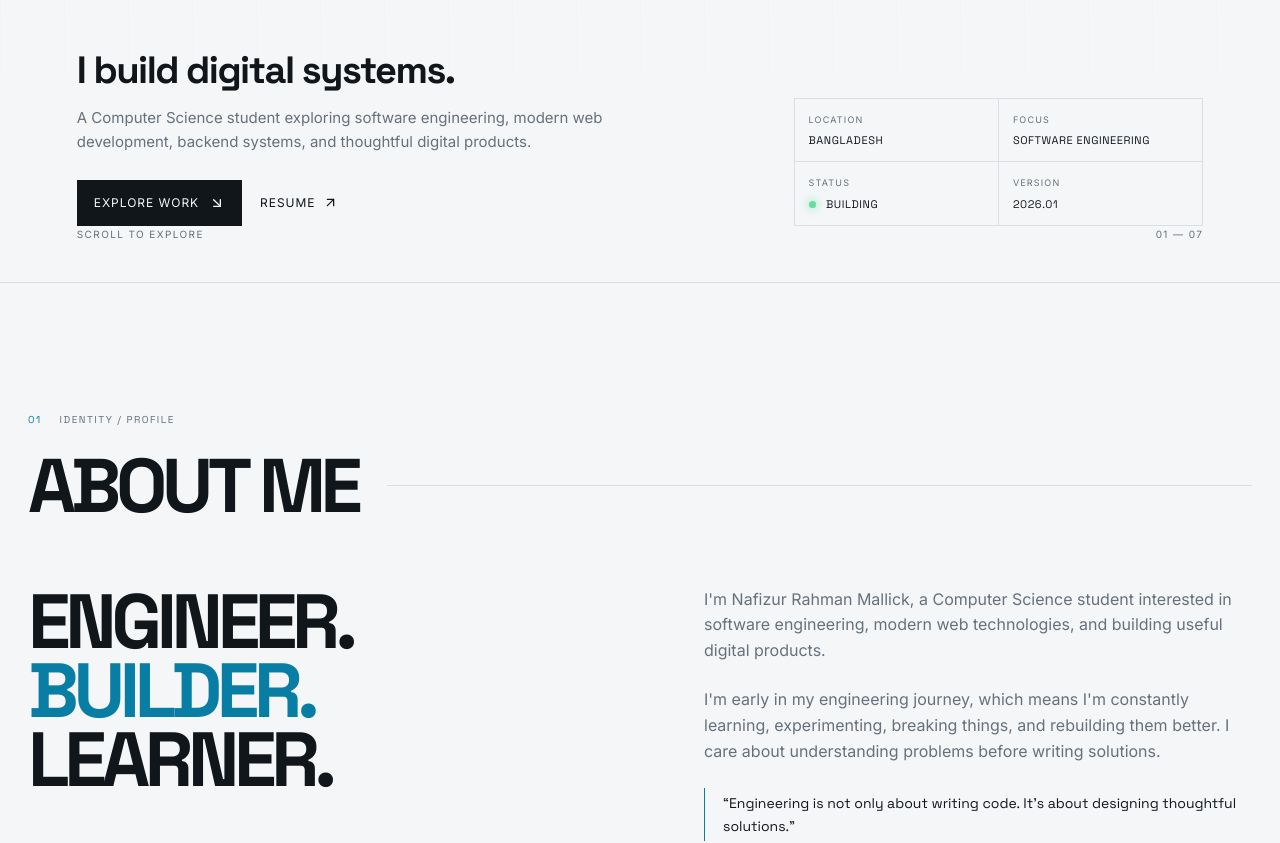
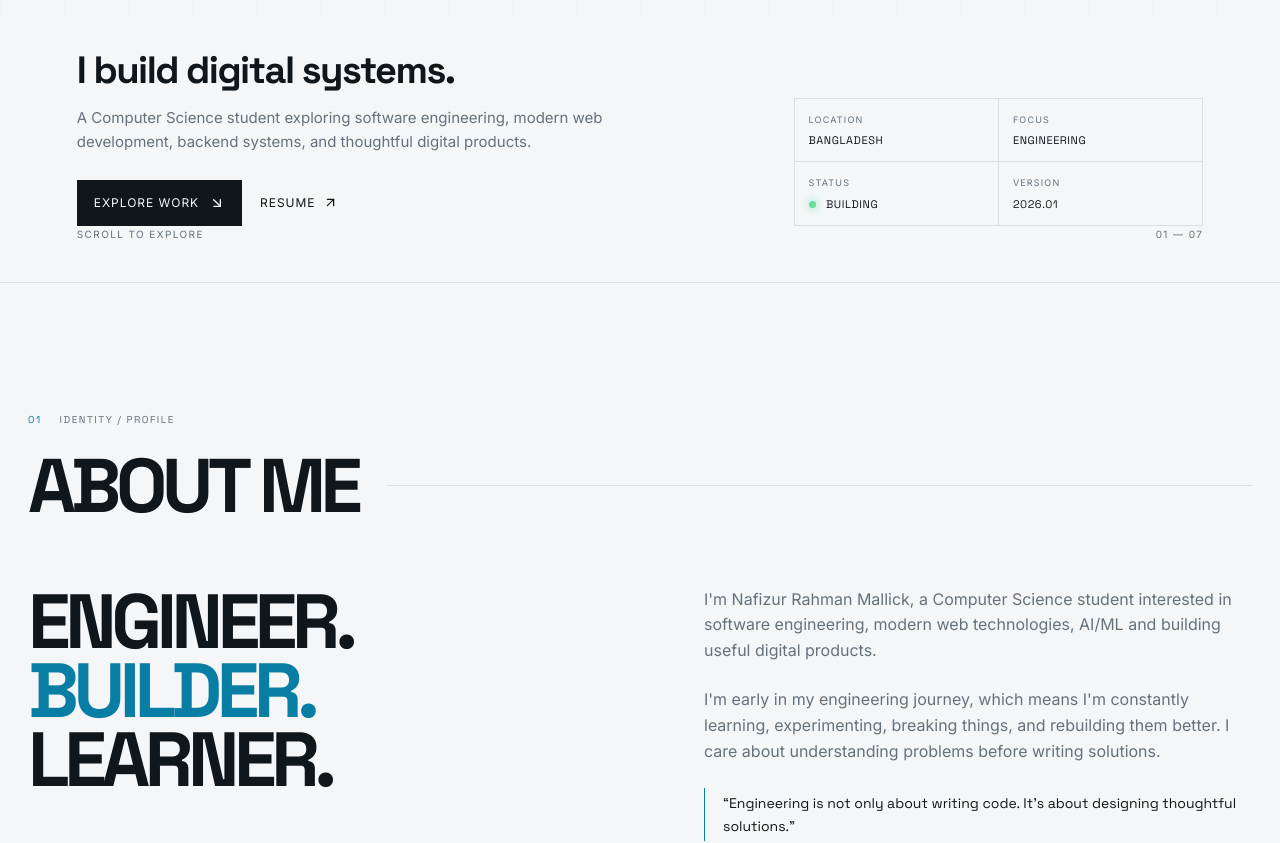
Before and after one commit to NRMRaiyan/nafizur-portfolio, a Next.js app: page / in a window 1280 px wide. Shown: the part 726-1569 px from the top of the page. Built offline with nearby package versions, Linux system fonts and the light colour scheme.

Commit message:
updated portfolio and achievements

```diff
--- a/components/Portfolio.tsx
+++ b/components/Portfolio.tsx
@@ -60,7 +60,7 @@ export function Portfolio() {
               </div>
               <div className="heroTelemetry">
                 <div><span>LOCATION</span><strong>{profile.location.toUpperCase()}</strong></div>
-                <div><span>FOCUS</span><strong>SOFTWARE ENGINEERING</strong></div>
+                <div><span>FOCUS</span><strong>ENGINEERING</strong></div>
                 <div><span>STATUS</span><strong><i className="statusDot" /> BUILDING</strong></div>
                 <div><span>VERSION</span><strong>2026.01</strong></div>
               </div>
@@ -73,7 +73,7 @@ export function Portfolio() {
           <Section id="about" index="01" label="IDENTITY / PROFILE" title="ABOUT ME">
             <div className="aboutGrid">
               <div className="statement">ENGINEER.<br /><span>BUILDER.</span><br />LEARNER.</div>
-              <div className="prose"><p>I&apos;m Nafizur Rahman Mallick, a Computer Science student interested in software engineering, modern web technologies, and building useful digital products.</p><p>I&apos;m early in my engineering journey, which means I&apos;m constantly learning, experimenting, breaking things, and rebuilding them better. I care about understanding problems before writing solutions.</p><div className="miniQuote">“Engineering is not only about writing code. It&apos;s about designing thoughtful solutions.”</div></div>
+              <div className="prose"><p>I&apos;m Nafizur Rahman Mallick, a Computer Science student interested in software engineering, modern web technologies, AI/ML and building useful digital products.</p><p>I&apos;m early in my engineering journey, which means I&apos;m constantly learning, experimenting, breaking things, and rebuilding them better. I care about understanding problems before writing solutions.</p><div className="miniQuote">“Engineering is not only about writing code. It&apos;s about designing thoughtful solutions.”</div></div>
             </div>
           </Section>
 
--- a/data/achievements.ts
+++ b/data/achievements.ts
@@ -1,5 +1,5 @@
 export const achievements = [
-  { year: '2026', title: 'Achievement / Certification', organization: 'Organization', description: 'Add a concise description.' },
+  { year: '2026', title: 'Achievement / Certification', organization: 'TryHackMe', description: 'I got the 1st Bronze Badge on TryHackMe.' },
   { year: '2025', title: 'Hackathon / Competition', organization: 'Organization', description: 'Add your result, role, or contribution.' },
   { year: '2025', title: 'Academic / Leadership Achievement', organization: 'Institution', description: 'Add a concise description.' },
 ];
```
